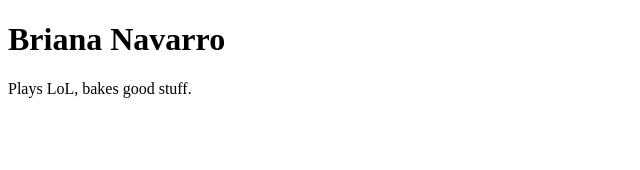
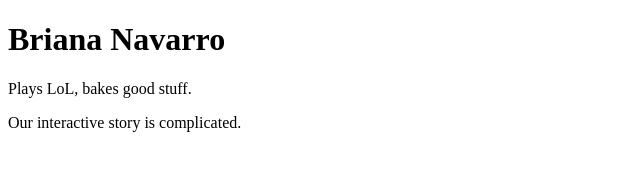
Before and after one commit to aeJ0E/Practice-Assignment, a plain HTML site: page index.html in a window 1280 px wide. Shown: the whole page, without its empty margins (0-640 px from the left). Drawn offline with Linux system fonts and the light colour scheme.

Commit message:
added a interactive story discription

```diff
--- a/index.html
+++ b/index.html
@@ -9,5 +9,6 @@
 <body>
  <h1> Briana Navarro </h1>
  <p> Plays LoL, bakes good stuff. </p>
+ <p>  Our interactive story is complicated.  </p>
 </body>
 </html>
```
